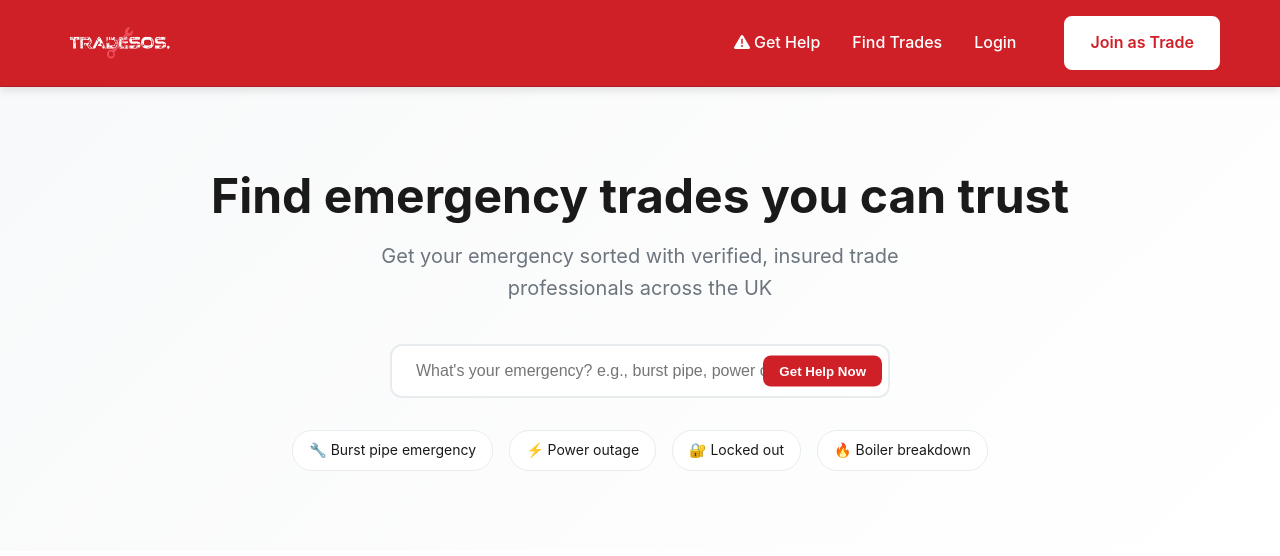
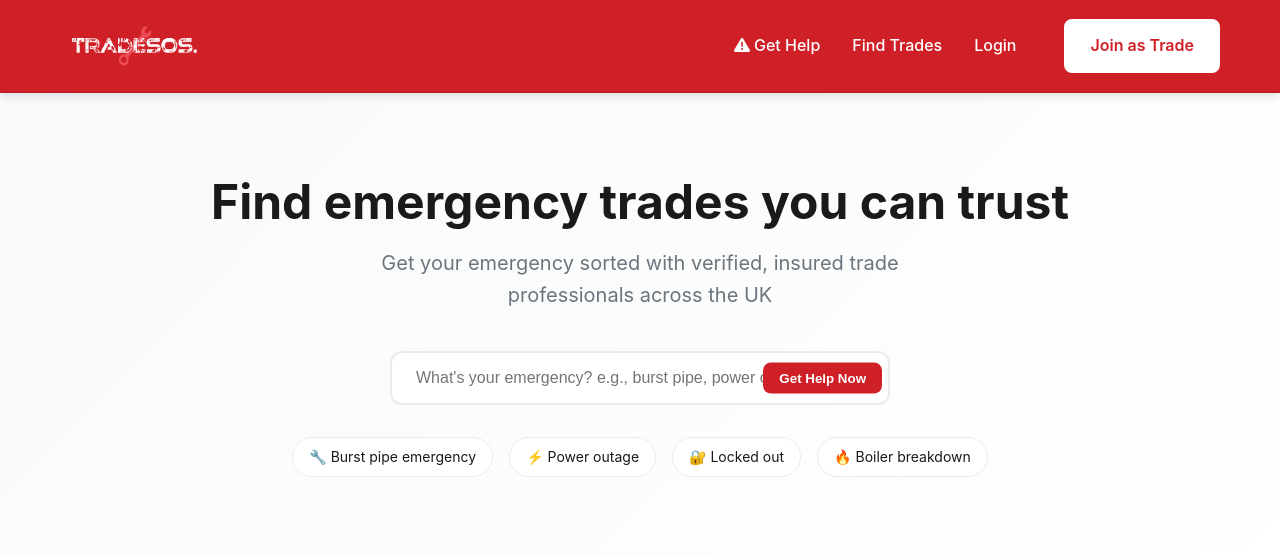
Before and after one commit to Vlad1343/TradeSOS, a Flask app: page / in a window 1280 px wide. Shown: the top 556 px of the page. Run offline with Flask 3, Linux system fonts and the light colour scheme; data that the repository does not hold is empty; some libraries are stand-ins or nearby versions.

Commit message:
Increase the size of the logo displayed in the website header
Update the CSS for the navigation bar to increase the height of the logo image.

Replit-Commit-Author: Agent
Replit-Commit-Session-Id: 4dc69728-33f4-43b5-ad79-57e2135000da
Replit-Commit-Checkpoint-Type: full_checkpoint
Replit-Commit-Screenshot-Url: https://storage.googleapis.com/screenshot-production-us-central1/99d5f9be-1c8c-441d-808b-75470323a71e/4dc69728-33f4-43b5-ad79-57e2135000da/1mV30tr

```diff
--- a/static/css/checkatrade-style.css
+++ b/static/css/checkatrade-style.css
@@ -64,7 +64,7 @@ body {
 }
 
 .navbar-brand img {
-    height: 48px;
+    height: 60px;
     width: auto;
     border-radius: 6px;
     /* Blend seamlessly with navbar background */
```
